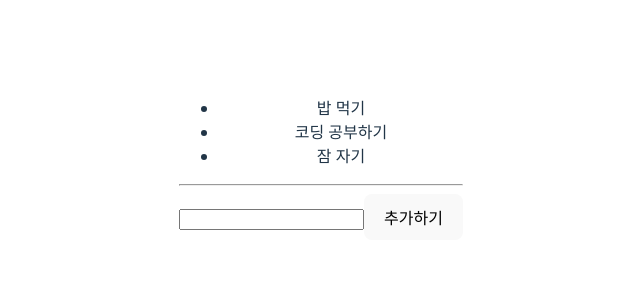
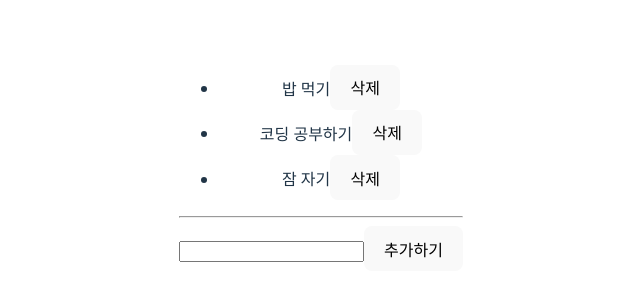
Before and after one commit to miloupark/OZ-ReactLog, a React (Vite) app: page / in a window 1280 px wide. Shown: the part 240-540 px from the top of the page, without its empty margins (319-959 px from the left). Built offline with nearby package versions, Linux system fonts and the light colour scheme.

Commit message:
feat(todo): add delete functionality to Todo component

```diff
--- a/src/App.jsx
+++ b/src/App.jsx
@@ -10,7 +10,7 @@
 
   return (
     <>
-      <TodoList todoList={todoList} />
+      <TodoList todoList={todoList} setTodoList={setTodoList} />
       <hr />
       <TodoInput todoList={todoList} setTodoList={setTodoList} />
     </>
@@ -41,18 +41,31 @@
   );
 }
 
-function TodoList({ todoList }) {
+function TodoList({ todoList, setTodoList }) {
   return (
     <ul>
       {todoList.map((todo) => (
-        <Todo key={todo.id} todo={todo} />
+        <Todo key={todo.id} todo={todo} setTodoList={setTodoList} />
       ))}
     </ul>
   );
 }
 
-function Todo({ todo }) {
-  return <li>{todo.content}</li>;
+function Todo({ todo, setTodoList }) {
+  return (
+    <li>
+      {todo.content}
+      <button
+        onClick={() => {
+          setTodoList((prev) => {
+            return prev.filter((el) => el.id !== todo.id);
+          });
+        }}
+      >
+        삭제
+      </button>
+    </li>
+  );
 }
 
 export default App;
```
